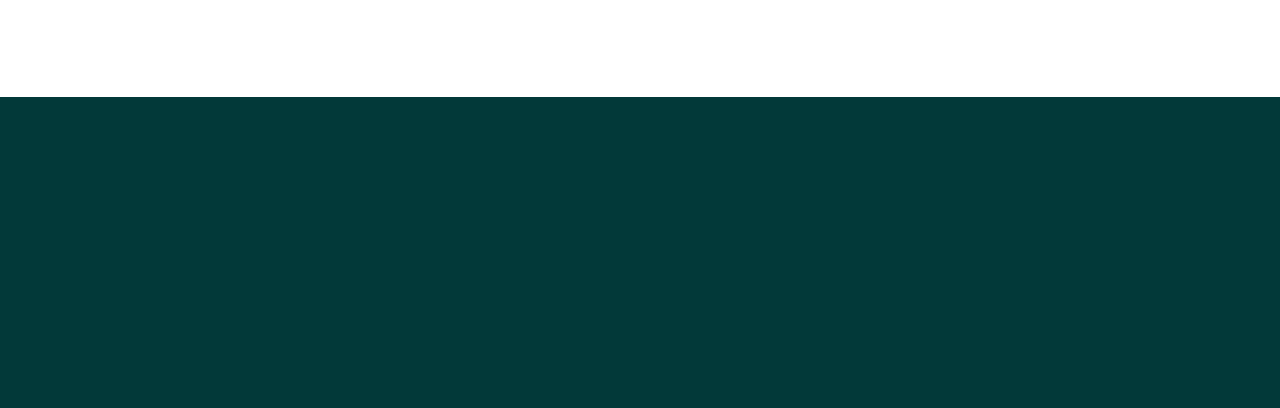
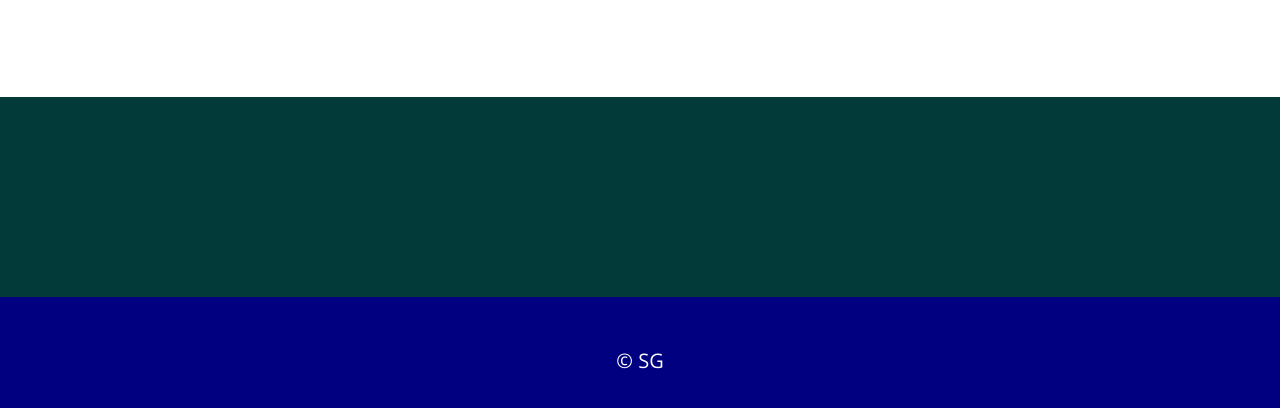
Before and after one commit to sg-812/car-care, a plain HTML site: page index.html in a window 1280 px wide. Shown: the part 2116-2524 px from the top of the page. Before the commit the page ends 2413 px from the top, so only its background shows below. Drawn offline with nearby package versions, Linux system fonts and the light colour scheme.

Commit message:
changes in footer

```diff
--- a/css/style.css
+++ b/css/style.css
@@ -229,3 +229,12 @@ nav {
 .mission_text{
   order:1;
 }
+
+.footerPart{
+  background-color: navy;
+  padding:50px 0;
+}
+.footerText{
+  color:white;
+  text-align: center;
+}
--- a/index.html
+++ b/index.html
@@ -155,8 +155,10 @@
 
     <!-- ----------------------end of main------------------ -->
      <!-- ------------start of footer----------------------------- -->
-    <footer>
-
+    <footer class="footerPart">
+      <div class="container">
+        <p class="footerText">&copy; SG</p>
+      </div>
     </footer>
   </body>
 </html>
```
